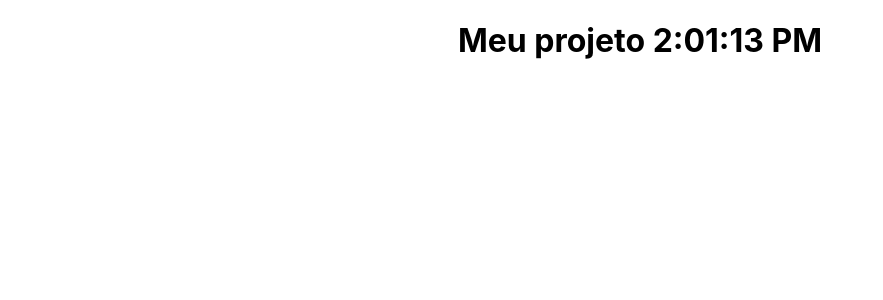
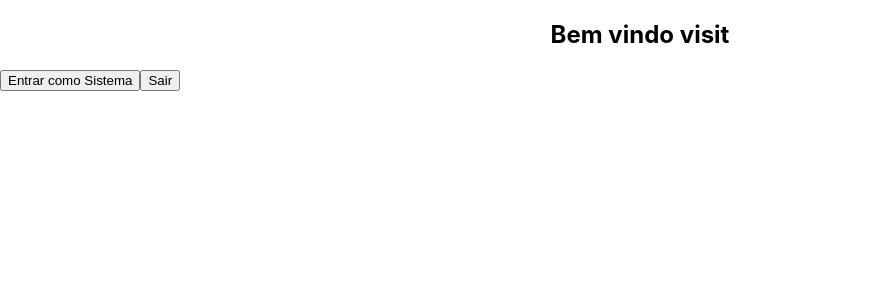
Before and after one commit to PauloMiguel13000/useCallback_em_React, a React (Create React App) app in the folder apresentar/: page / in a window 1280 px wide. Shown: the top 300 px of the page, without its empty margins (0-883 px from the left). Built offline with nearby package versions, Linux system fonts and the light colour scheme.

Commit message:
Iniciando components

```diff
--- a/apresentar/src/App.js
+++ b/apresentar/src/App.js
@@ -1,31 +1,11 @@
 import React, {Component} from 'react';
 
-
+import Membro from './components/Membro'
 class App extends Component {
-    constructor (props){
-super(props);
-this.state = {
-    hora: '00:00:00'
-};
-}
-
-componentDidMount(){
-    setInterval(() => {
-this.setState
-({hora: new Date().toLocaleTimeString()})
-    }, 1000);
-}
-
-componentDidUpdate(){
-    console.log('Atualizou')
-}
-
-
     render(){
         return(
             <div>
-
-<h1>Meu projeto {this.state.hora}</h1>
+          <Membro nome="visit"></Membro>
 
 
             </div>
--- /dev/null
+++ b/apresentar/src/components/Membro/index.js
@@ -0,0 +1,29 @@
+import React, { Component } from 'react';
+
+
+
+
+class Membro extends Component {
+    constructor(props){
+        super(props);
+        this.state={
+            nome: props.nome
+        };
+        this.entrar = this.entrar.bind(this);
+    }
+
+    entrar(nome){
+        this.setState({nome: nome})
+    }
+    render(){
+        return(
+            <div><h2>Bem vindo {this.state.nome}</h2>
+             <button onClick={() => this.entrar('Miguel')}>Entrar como Sistema</button>
+             <button onClick={() => this.setState({nome:''})}>Sair</button>
+            </div>
+
+            );
+    }
+}
+
+export default Membro;
```
Lines whose indentation alone changed are shown as unchanged.
